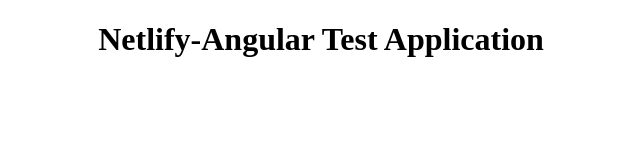
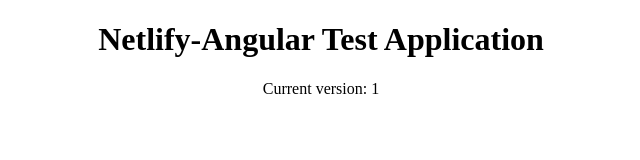
Before and after one commit to dspringuel-va/netlify-ng-app, an Angular app: page / in a window 1280 px wide. Shown: the top 160 px of the page, without its empty margins (319-959 px from the left). Built offline with nearby package versions, Linux system fonts and the light colour scheme.

Commit message:
Modified main component to include a version number

```diff
--- a/src/app/app.component.css
+++ b/src/app/app.component.css
@@ -0,0 +1,3 @@
+.app-title {
+  text-align: center;
+}
--- a/src/app/app.component.html
+++ b/src/app/app.component.html
@@ -1,6 +1,6 @@
-<!--The content below is only a placeholder and can be replaced.-->
-<div style="text-align:center">
+<div class="app-title">
   <h1>
     Netlify-Angular Test Application
   </h1>
+  Current version: {{version}}
 </div>
--- a/src/app/app.component.ts
+++ b/src/app/app.component.ts
@@ -6,5 +6,5 @@
   styleUrls: ['./app.component.css']
 })
 export class AppComponent {
-  title = 'app';
+  version = '1';
 }
```
